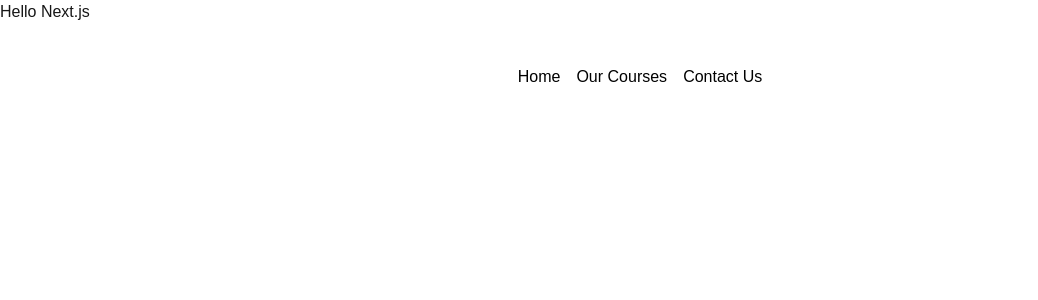
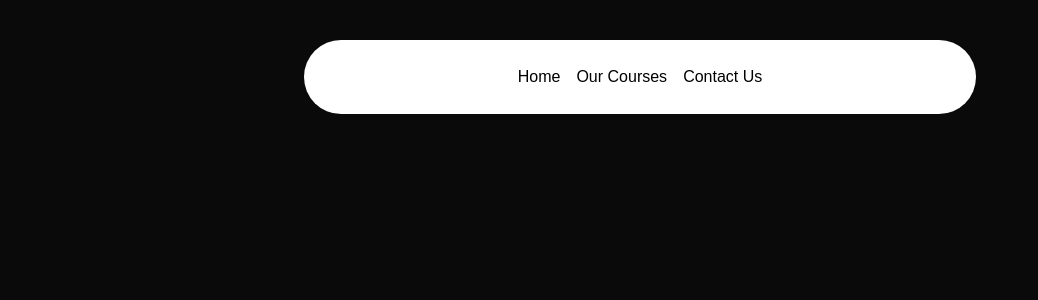
Before and after one commit to Yocode2005/musicNext.js, a Next.js app: page / in a window 1280 px wide. Shown: the top 300 px of the page, without its empty margins (0-1038 px from the left). Built offline with nearby package versions, Linux system fonts and the light colour scheme.

Commit message:
up date universal page

```diff
--- a/src/app/page.tsx
+++ b/src/app/page.tsx
@@ -2,9 +2,9 @@
 export default function Home() {
   return (
     <>
-    <div>
-      <h1>Hello Next.js</h1>
-    </div>
+    <main  className="min-h-screen bg-black/[0.96] antialiased bg-grid-white/[0.02]">
+
+    </main>
     </>
   );
 }
```
